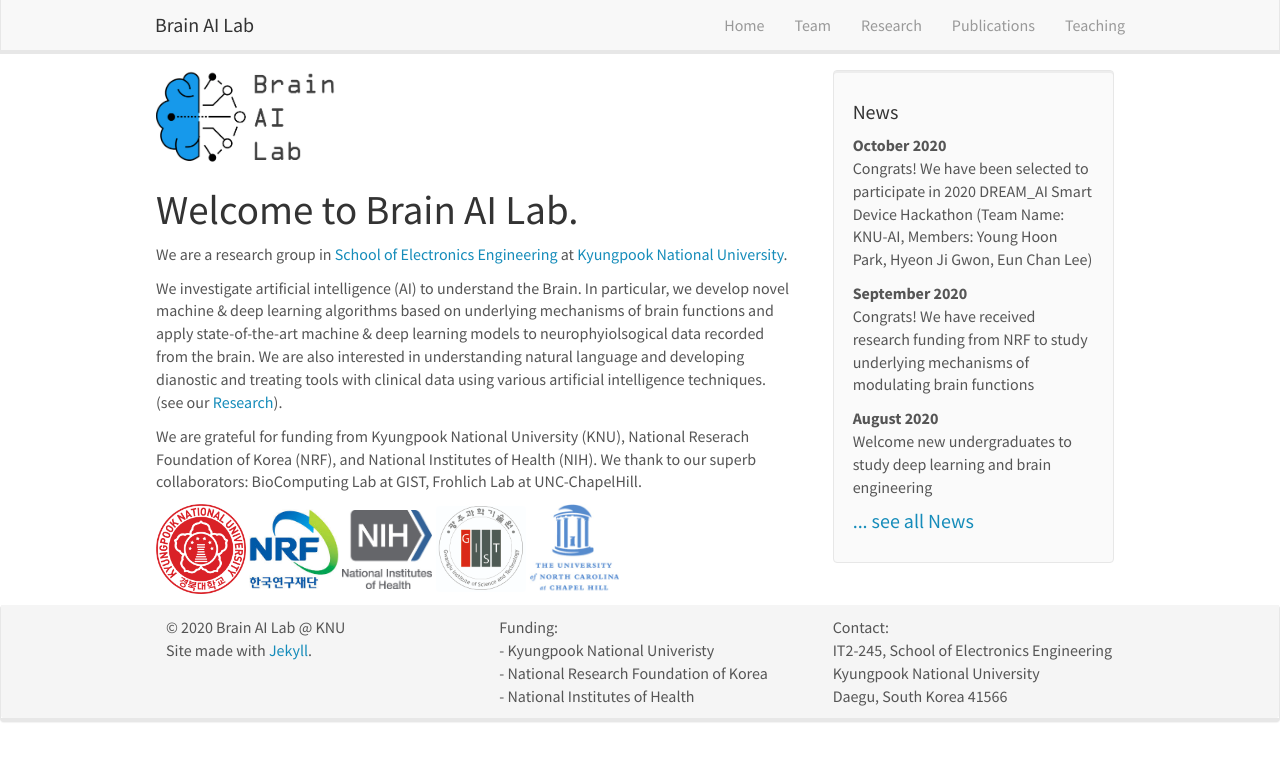
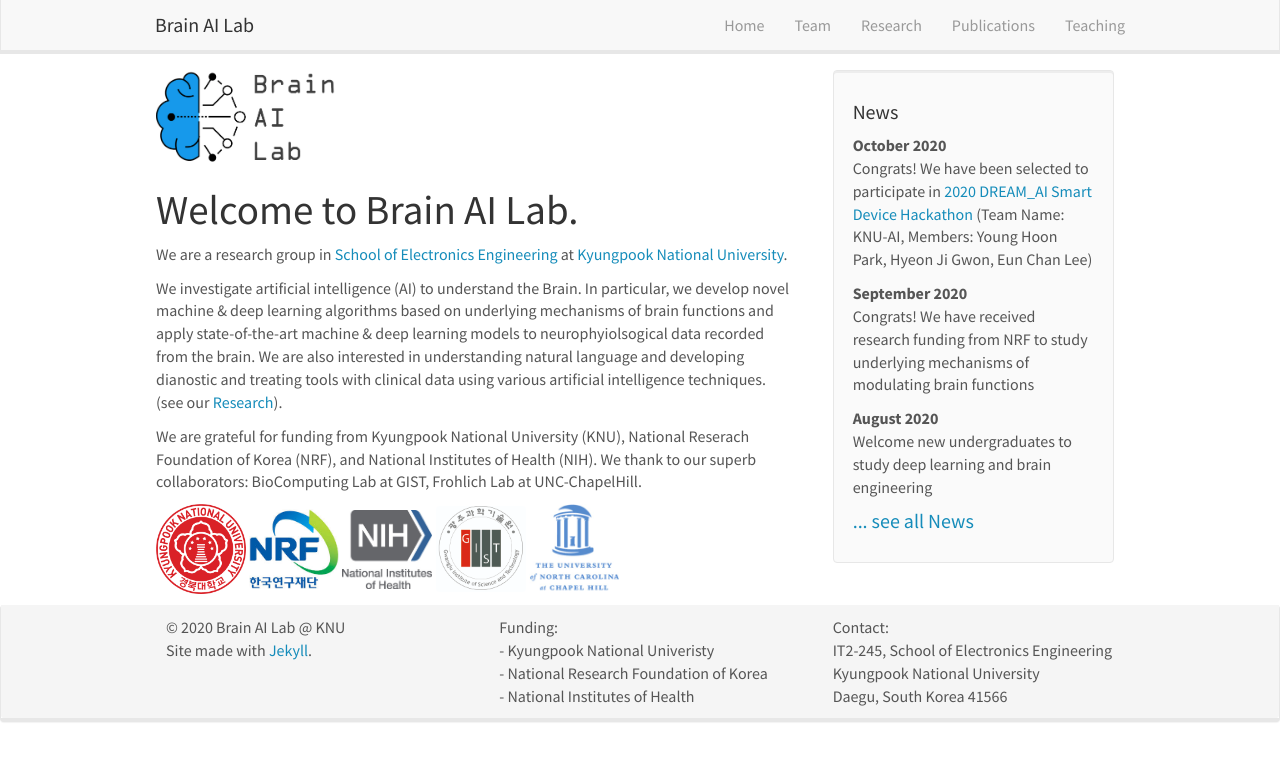
Before and after one commit to KNU-BrainAI/knu-brainai.github.io, a Jekyll site: the page built from _pages/home.md, in a window 1280 px wide. Shown: the top 761 px of the page. Built offline with Jekyll 4.4.1, drawn with Linux system fonts in a browser that asks for light colours; nearby versions of some CDN libraries; part of the change alters nothing that is shown.

Commit message:
Update news.yml

```diff
--- a/_data/news.yml
+++ b/_data/news.yml
@@ -1,5 +1,5 @@
 - date: October 2020
-  headline: "Congrats! We have been selected to participate in 2020 DREAM_AI Smart Device Hackathon (Team Name: KNU-AI, Members: Young Hoon Park, Hyeon Ji Gwon, Eun Chan Lee)"
+  headline: "Congrats! We have been selected to participate in <a href='https://dreamai.kr/fair_lge#GIAI22'>2020 DREAM_AI Smart Device Hackathon</a> (Team Name: KNU-AI, Members: Young Hoon Park, Hyeon Ji Gwon, Eun Chan Lee)"
 
 - date: September 2020
   headline: "Congrats! We have received research funding from NRF to study underlying mechanisms of modulating brain functions"
```
